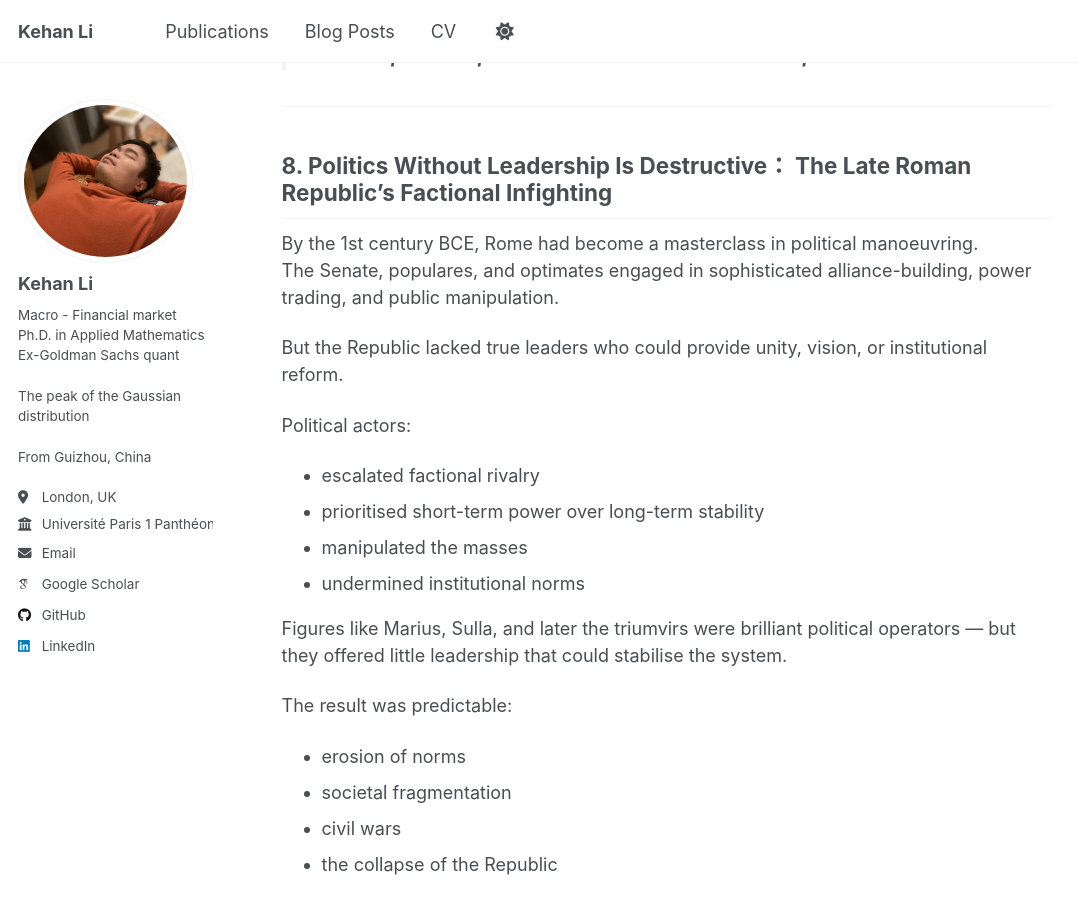
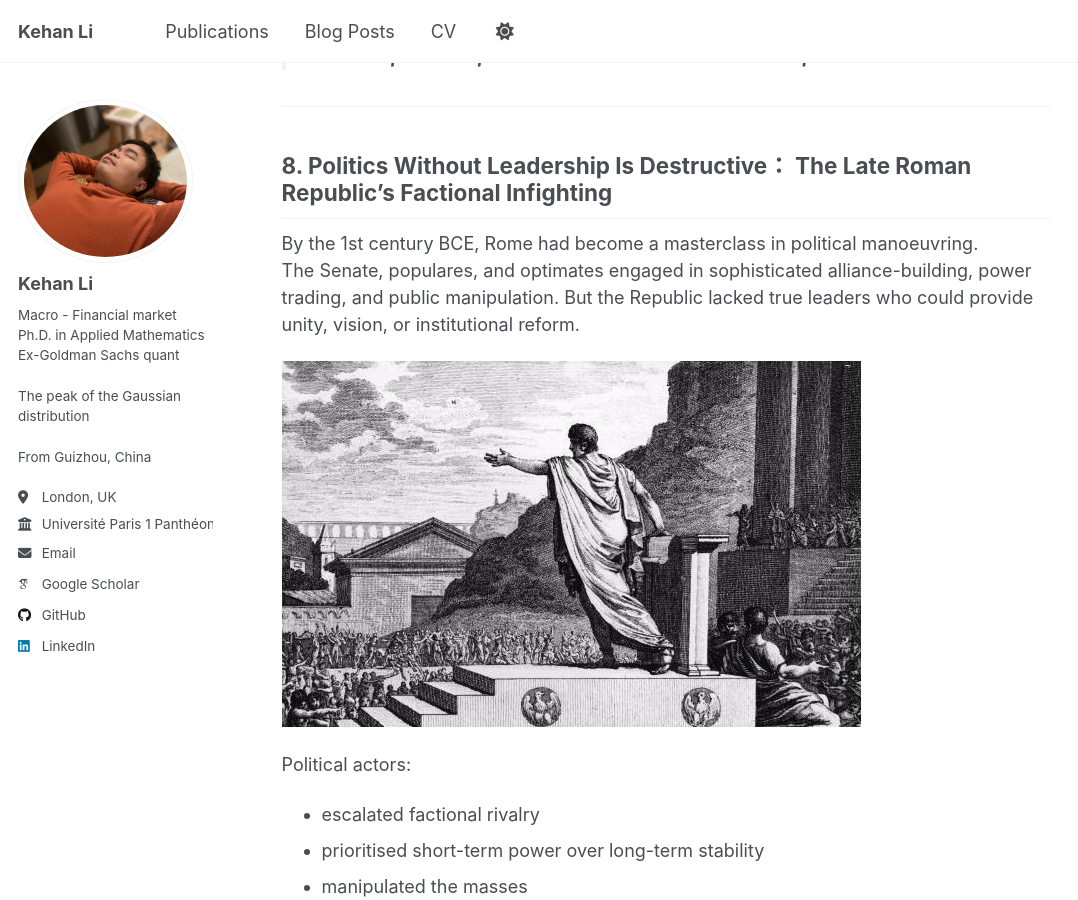
Before and after one commit to KehanLi-1123/KehanLi.github.io, a Jekyll site: the page built from _posts/2025-12-06-Leadership-Politics.md, in a window 1280 px wide and 900 px high, scrolled down 4215 px. Shown: the whole window, without its empty margins (0-1078 px from the left). Built offline with Jekyll 4.4.1, drawn with Linux system fonts in a browser that asks for light colours; some web fonts are replaced.

Commit message:
Insert image of Rome in politics section
Added an image to enhance the section on Roman politics.

```diff
--- a/_posts/2025-12-06-Leadership-Politics.md
+++ b/_posts/2025-12-06-Leadership-Politics.md
@@ -129,8 +129,9 @@ The result: paralysis, isolation, and the fall of the Ming dynasty.
 
 By the 1st century BCE, Rome had become a masterclass in political manoeuvring.
 The Senate, populares, and optimates engaged in sophisticated alliance-building, power trading, and public manipulation.
+But the Republic lacked true leaders who could provide unity, vision, or institutional reform.
 
-But the Republic lacked true leaders who could provide unity, vision, or institutional reform.
+![*Rome*](https://raw.githubusercontent.com/KehanLi-1123/KehanLi.github.io/master/images/Rome.jpg)
 
 Political actors:
 
```
